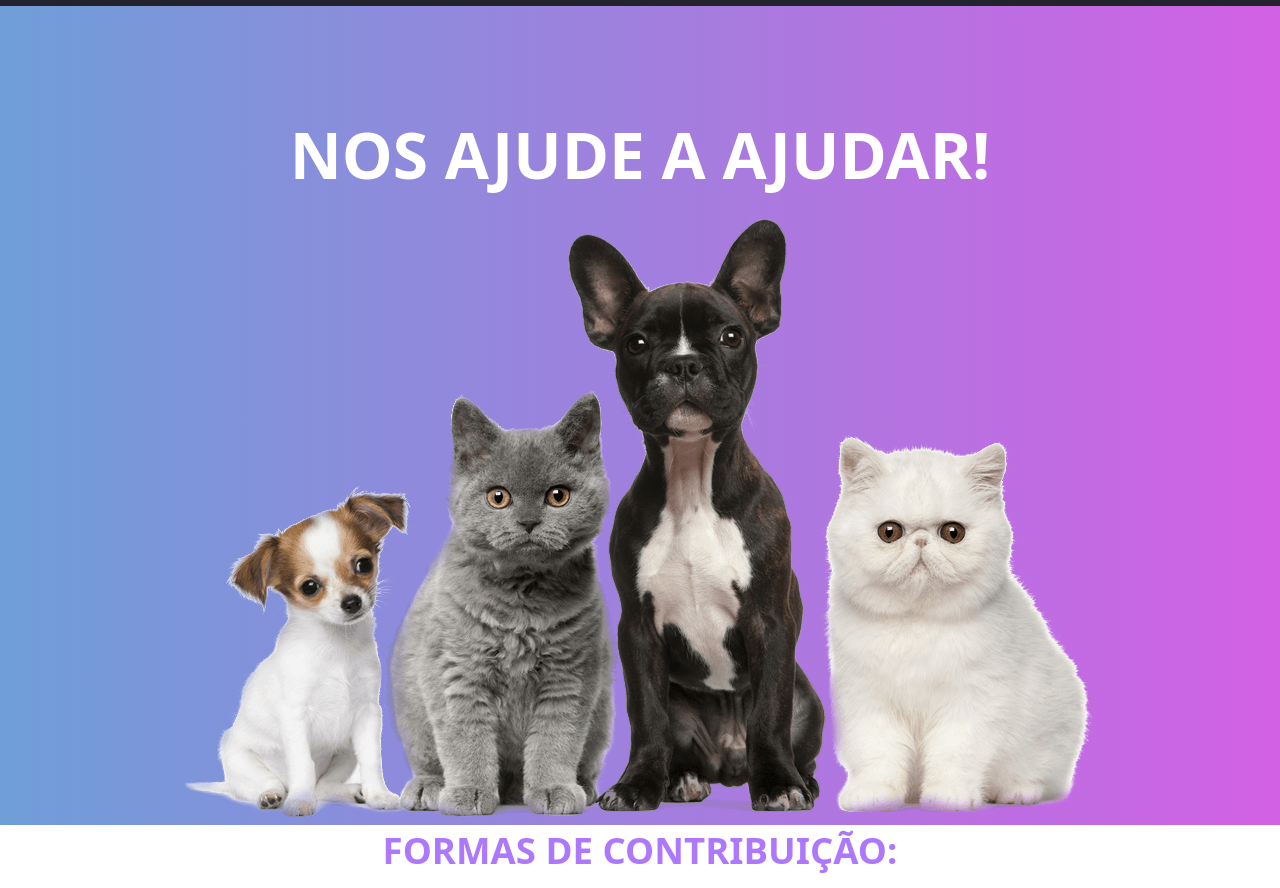
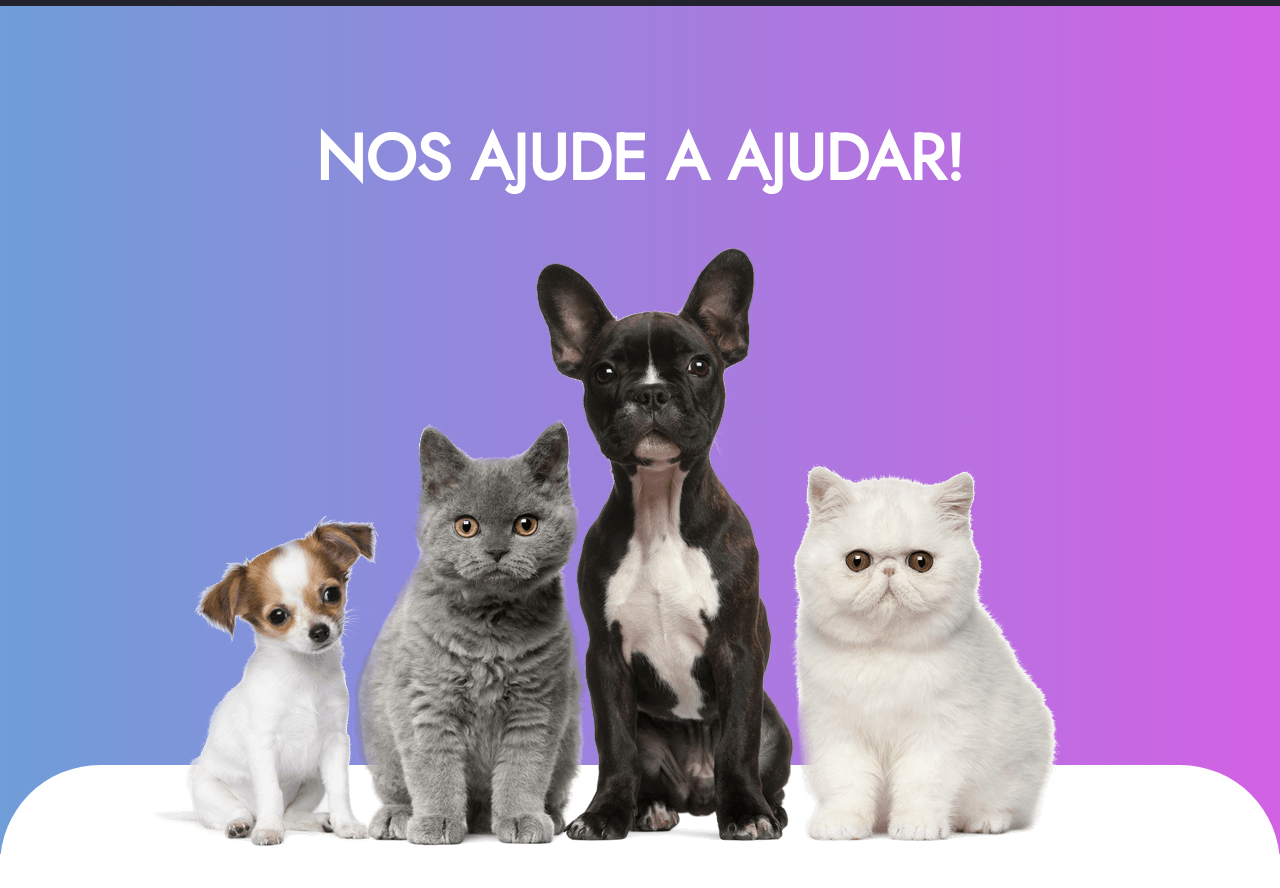
Before and after one commit to Felpasw/Project-a.p.a.c.l, a React (Create React App) app: page /Donation in a window 1280 px wide. Shown: the part 89-977 px from the top of the page. Built offline with nearby package versions, Linux system fonts and the light colour scheme.

Commit message:
font-family change and event desing ajust

```diff
--- a/public/index.html
+++ b/public/index.html
@@ -13,6 +13,9 @@
     <link rel="preconnect" href="https://fonts.gstatic.com" crossorigin>
     <link href="https://fonts.googleapis.com/css2?family=Work+Sans:wght@700&display=swap" rel="stylesheet">
     <link rel="apple-touch-icon" href="../src//presentation/assets/APACL.png" />
+    <link rel="preconnect" href="https://fonts.googleapis.com">
+    <link rel="preconnect" href="https://fonts.gstatic.com" crossorigin>
+    <link href="https://fonts.googleapis.com/css2?family=Jost&family=Work+Sans:wght@700&display=swap" rel="stylesheet">
     <!--
       manifest.json provides metadata used when your web app is installed on a
       user's mobile device or desktop. See https://developers.google.com/web/fundamentals/web-app-manifest/
--- a/src/presentation/pages/Adoption/index.tsx
+++ b/src/presentation/pages/Adoption/index.tsx
@@ -43,7 +43,7 @@ const Title = styled.h1`
   margin: auto;
   padding: auto;
   font-size: 6ch;
-  font-family: 'Work Sans', sans-serif;
+  font-family: 'Jost', sans-serif;
   text-transform: uppercase;
   right: auto;
   color:  #ffff;
@@ -175,7 +175,7 @@ export default function Adoption() {
         transition={{ delay: 0.2, duration: 1.3 }}
       >
         <PresentationContent>
-          <Title>Não compre, <h1 style={{ "maxWidth": "100%" }}>adote!</h1></Title>
+          <Title>Não compre, <h1 style={{ "maxWidth": "100%", "fontFamily": "Jost" }}>adote!</h1></Title>
           <DogAndCat src={CatAndDogAdoption} />
         </PresentationContent>
 
--- a/src/presentation/pages/Donation/index.tsx
+++ b/src/presentation/pages/Donation/index.tsx
@@ -24,14 +24,15 @@ const Subtitle = styled.h1`
   align-self: center;
   color:  #ad78fc;
   text-transform: uppercase;
-  margin: auto;
-  padding: auto;
+  padding-top: 150px;
 `;
 const Title = styled.h1`
   align-self: center;
   max-width: 100%;
   font-size: 7ch;
   align-self: center;
+  margin-bottom: -6%;
+  font-family: 'Jost', sans-serif;
   color:  #ffff;
   text-transform: uppercase;
 `;
@@ -40,9 +41,7 @@ const Title = styled.h1`
 const Img = styled.img`
  align-self: center;
  max-width: 100%;
- width: 500px;
  padding-top: 100px;
- margin: auto;
  margin-right: 5%;
 `;
 
@@ -54,6 +53,9 @@ const DonationWays = styled.div`
   margin: auto;
   padding: auto;
   flex-wrap: wrap;
+  margin-top: -7%;
+  background-color: #ffff;
+  border-radius: 100px;
 `;
 const DonationWay = styled.button`
   padding: auto;
@@ -130,11 +132,10 @@ export default function Donation() {
 
           }}
         >
-          <Title> Nos ajude a ajudar! </Title>
-          <img src={CatsAndDogs} />
+          <Title> Nos ajude a ajudar!   </Title>
+          <Img src={CatsAndDogs} />
         </motion.div>
       </TitleContent>
-
       <DonationWays>
         <Subtitle>Formas de contribuição: </Subtitle>
         {
--- a/src/presentation/pages/Events/index.tsx
+++ b/src/presentation/pages/Events/index.tsx
@@ -43,15 +43,12 @@ const MainTitle = styled.h1`
   max-width: 100%;
   padding: auto;
   font-size: 7ch;
-  font-family: 'Work Sans', sans-serif;
+  font-family: 'Jost', sans-serif;
   text-transform: uppercase;
   color:#ffff;
   align-self: center;
-  margin: 10%;
-   @media (max-width: 999px) {
-    padding-top: 100px;
-    margin-bottom: 15%;
-  }
+  margin: 5%;
+  padding-top: 100px;
 
 `;
 
@@ -90,10 +87,10 @@ const EventSubtitle = styled.h2`
 const Img = styled.img`
   padding-top: 100px;
   max-width: 100%;
-  margin: 3%;
-  @media (max-width: 999px) {
-    display: none;
-  }
+  width: 350px;
+  margin: 5%;
+  align-self: center;
+  margin-top: -10%;
 `;
 const Subtitle = styled.div`
   display: flex;
@@ -157,7 +154,7 @@ export default function Events() {
           animate={{ y: 0, opacity: 1 }}
           exit={{ y: -50, opacity: 0 }}
           transition={{ delay: 0.2, duration: 1.3 }}
-          style={{ "display": "flex", "flexDirection": "row" }}
+          style={{ "display": "flex", "flexDirection": "column" }}
         >
           <MainTitle>Saiba mais sobre nossos eventos!</MainTitle >
           <Img src={DogSit} />
```
Also changed, not shown: src/presentation/assets/DogSit.png.
